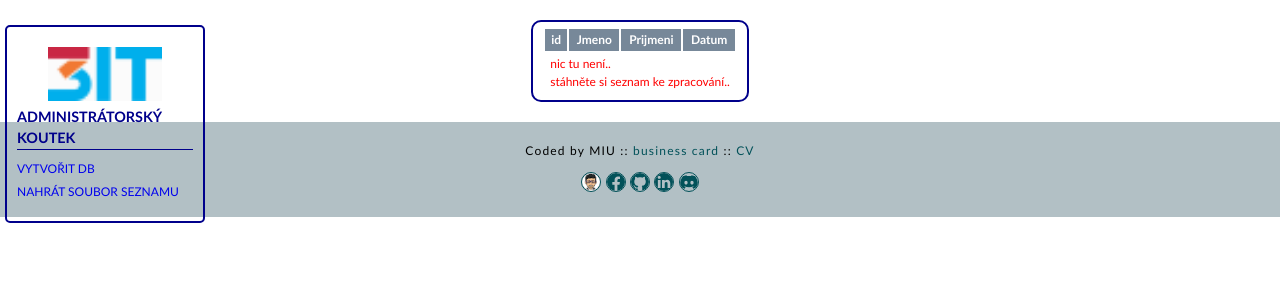
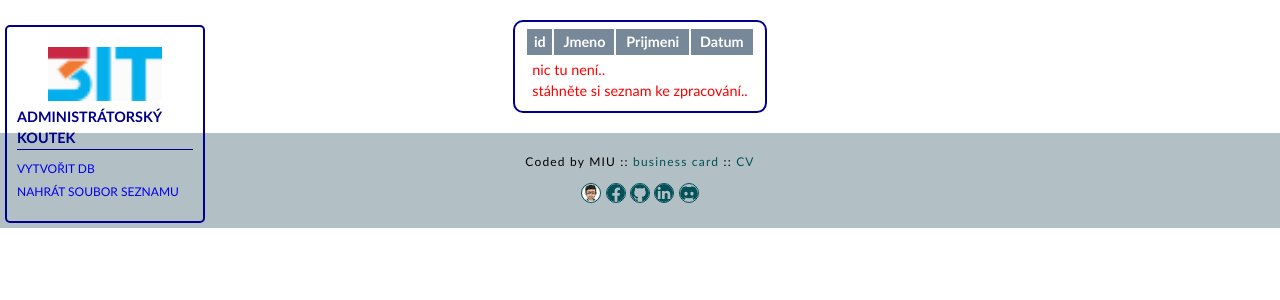
Before and after one commit to MIU-cz/PHP-Work, a PHP site: page / in a window 1280 px wide. Shown: the top 300 px of the page. Run offline with PHP 8.4, Linux system fonts and the light colour scheme; data that the repository does not hold is empty; style sheets or scripts are compiled from the project's sources.

Commit message:
fix: styles

```diff
--- a/3IT-php-test/engine/linkdb.php
+++ b/3IT-php-test/engine/linkdb.php
@@ -10,4 +10,4 @@ $db = new mysqli($host, $name, $pass);
 // $host = 'endora-db-01.stable.cz';
 // $name = 'marfadmin';
 // $pass = '3NRU2SWgh5t@6qa';
-// $base = '3it-test';
+// $base = '3ittest';
--- a/3IT-php-test/src/css/style.css
+++ b/3IT-php-test/src/css/style.css
@@ -84,6 +84,7 @@ body {
   padding: 5px 10px;
   border: 2px solid darkblue;
   border-radius: 10px;
+  font-size: 1.2em;
 }
 .content .table_row:first-child {
   background-color: lightslategrey;
--- a/3IT-php-test/src/css/style.scss
+++ b/3IT-php-test/src/css/style.scss
@@ -23,6 +23,8 @@ body {
 		padding: 5px 10px;
 		border: 2px solid darkblue;
 		border-radius: 10px;
+
+		font-size: 1.2em;
 	}
 	.table_row {
 		&:first-child {
```
Also changed, not shown: 1 other file.
